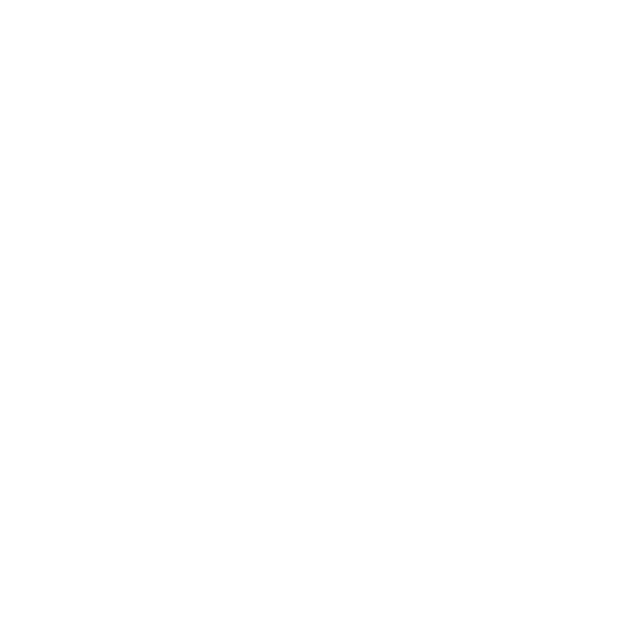
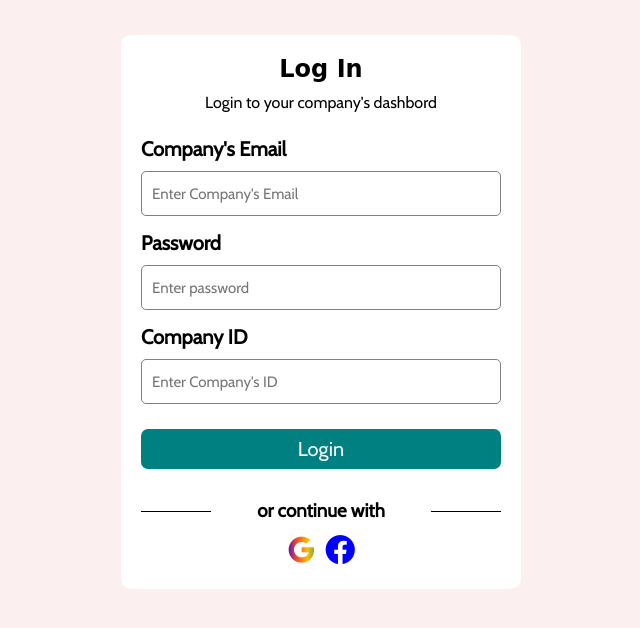
Before and after one commit to SixcoolZ/CLOCKIN-APP, a plain HTML site: page Organization/signIn/signIn.html in a window 1280 px wide. Shown: the whole page, without its empty margins (319-959 px from the left). Drawn offline with nearby package versions, Linux system fonts and the light colour scheme; a web font is replaced by a local one.

Commit message:
company login and dashboard

```diff
--- a/Organization/dashboard/dashboard.css
+++ b/Organization/dashboard/dashboard.css
@@ -0,0 +1,93 @@
+@import url('https://fonts.googleapis.com/css2?family=Cabin&family=Chonburi&display=swap');
+
+*{
+    margin: 0;
+    padding: 0;
+    box-sizing: border-box;
+    font-family: 'Cabin', sans-serif;
+
+}
+body{
+    background: hsla(0, 73%, 82%, 0.2);
+}
+
+#fullDashbord{
+    background: hsl(0, 0%, 100%);
+    width: 90%;
+    max-width: 500px;
+    margin: 40px auto 20px;
+    padding: 25px;
+    border-radius: 10px;
+    /* text-align: center; */
+}
+
+#header{
+    display: flex;
+    justify-content: space-between;
+}
+#header h2{
+    text-align: center;
+    font-family: 'Chonburi', cursive;
+    font-size: 30px;
+    letter-spacing: 0.2rem;
+}
+#leftHeader{
+    display: flex;
+    gap: 20px;
+}
+#leftHeader img{
+    width: 50px;
+    border-radius: 50%;
+}
+#leftHeader i{
+    font-size: 50px;
+    top: 0;
+    margin-top: 0;
+}
+
+
+
+  #features {
+    display: grid;
+    grid-template-columns: auto auto;
+    gap: 20px;
+    padding: 10px;
+    margin: 25px auto 0;
+
+ }
+
+ #features > div {
+    text-align: left;
+    padding: 20px 20px 10px;
+    border: 2px solid hsl(0, 0%, 0%);
+    border-radius: 15px;
+
+  }
+
+  .item1 {
+    grid-row-start: 1;
+    grid-row-end: 3;
+  }
+
+  .item1 i{
+    color:hsla(180, 100%, 25%, 1);
+    font-size: 50px;
+  }
+  .item1 p{
+    margin: 10px auto;
+    font-size: 20px;
+  }
+
+  #dailySignIns{
+    display:flex;
+    justify-content: space-between;
+    margin: 25px auto 0;
+  }
+  #displaySignIns{
+    display: flex;
+    gap: 5px;
+  }
+  #displaySignIns i{
+    font-size: 25px;
+    cursor: pointer;
+  }
--- a/Organization/dashboard/dashboard.html
+++ b/Organization/dashboard/dashboard.html
@@ -0,0 +1,54 @@
+<!DOCTYPE html>
+<html lang="en">
+<head>
+    <meta charset="UTF-8">
+    <meta name="viewport" content="width=device-width, initial-scale=1.0">
+    <title>company's dashboard</title>
+    <link rel="stylesheet" href="dashboard.css">
+    <link href='https://unpkg.com/boxicons@2.1.4/css/boxicons.min.css' rel='stylesheet'>
+</head>
+<body><main>
+    <main>
+</main>
+    <div id="fullDashbord">
+        <div id="header">
+            <h2>CLOCKIN</h2>
+            <div id="leftHeader">
+                <i class='bx bx-bell'></i>
+            <img src="/Images/profile icon.png" alt="icon">
+            </div>
+        </div>
+
+        <div id="features">
+            <div class="item1">
+                <i class='bx bxs-check-circle'></i>
+                <p>Company Code</p>
+                <h2>FL-0987</h2>
+            </div>
+
+            <div class="item2">
+                <p id="all-SignUps">Number of users</p>
+                <h2>65</h2>
+            </div>
+            <div class="item3">
+                <p>Today</p>
+                <h2 id="number-OfSignin-PerDay">30</h2>
+            </div>
+        </div>
+
+        <div id="dailySignIns">
+            <h2>Sign In for Today</h2>
+            <div id="displaySignIns">
+                <p>View All</p>
+                <i class='bx bx-chevron-down'></i>
+            </div>
+        </div>
+    </div>
+</main>
+
+
+
+
+<script src="dashboard.js"></script>
+</body>
+</html>
--- a/Organization/signIn/signIn.css
+++ b/Organization/signIn/signIn.css
@@ -0,0 +1,109 @@
+
+@import url('https://fonts.googleapis.com/css2?family=Cabin&family=Chonburi&display=swap');
+
+*{
+    margin: 0;
+    padding: 0;
+    box-sizing: border-box;
+    font-family: 'Cabin', sans-serif;
+
+}
+body{
+    background: hsla(0, 73%, 82%, 0.2);
+}
+#signin-Container{
+    background: hsl(0, 0%, 100%);
+    width: 90%;
+    max-width: 400px;
+    margin: 35px auto 10px;
+    padding: 20px;
+    text-align: center;
+    border-radius: 10px;
+
+}
+h2{
+    text-align: center;
+    font-family: 'Chonburi', cursive;
+}
+p{
+    text-align: center;
+    margin: 10px auto;
+}
+
+form{
+    margin: 25px auto 0 ;
+    text-align: left;
+}
+input{
+    width: 100%;
+    height: 45px;
+    font-size: 15px;
+    border-radius: 5px;
+    margin: 10px auto 15px;
+    outline: none;
+    border: 1px solid grey;
+    padding: 10px;
+}
+label{
+    font-size: 20px;
+    font-weight: bold;
+}
+
+button{
+    color: hsl(0, 0%, 100%);
+    background:hsla(180, 100%, 25%, 1);
+    font-size: 20px;
+    width: 100%;
+    outline: none;
+    border: none;
+    height: 40px;
+    border-radius: 7px;
+    margin: 10px auto 0;
+    cursor: pointer;
+}
+button:hover{
+    color:hsl(0, 0%, 100%);
+    background: hsl(230, 8%, 15%);
+}
+
+.hr-lines:before{
+    content:" ";
+    display: block;
+    height: 1px;
+    width: 70px;
+    position: absolute;
+    top: 50%;
+    left: 0;
+    background:hsl(0, 0%, 0%);
+  }
+
+  .hr-lines{
+    position: relative;
+    max-width: 500px;
+    margin: 30px auto 10px;
+    text-align: center;
+  }
+
+  .hr-lines:after{
+    content:" ";
+    height: 1px;
+    width: 70px;
+    background: hsl(0, 0%, 0%);
+    display: block;
+    position: absolute;
+    top: 50%;
+    right: 0;
+  }
+
+  i{
+    font-size: 35px;
+    cursor: pointer;
+    color: blue;
+  }
+
+  .bxl-google{
+    background: linear-gradient(to right, #0000FF,
+    #EA4335, #FBBC05, #34A853);
+    -webkit-text-fill-color: transparent;
+    -webkit-background-clip: text;
+  }
--- a/Organization/signIn/signIn.html
+++ b/Organization/signIn/signIn.html
@@ -0,0 +1,38 @@
+<!DOCTYPE html>
+<html lang="en">
+<head>
+    <meta charset="UTF-8">
+    <meta name="viewport" content="width=device-width, initial-scale=1.0">
+    <title>Company login</title>
+    <link rel="stylesheet" href="signIn.css">
+    <link href='https://unpkg.com/boxicons@2.1.4/css/boxicons.min.css' rel='stylesheet'>
+
+</head>
+<body>
+    <main>
+        <div id="signin-Container">
+            <h2>Log In</h2>
+            <p>Login to your company's dashbord</p>
+
+            <form action="">
+<label for="companyEmail">Company's Email</label>
+<input type="email" id="companyEmail" name ="companyEmail" value="" placeholder="Enter Company's Email" required>
+<label for="password">Password</label>
+<input type="password" id="companyPassword" name ="companyPassword" value="" placeholder="Enter password" required>
+<label for="companyId">Company ID</label>
+<input type="text" id="companyId" name="companyId"  placeholder="Enter Company's ID" value="" required>
+<button type="submit" id="continue">Login</button>
+ </form>
+ <h3 class="hr-lines">or continue with</h3>
+ <i class='bx bxl-google'></i>
+ <i class='bx bxl-facebook-circle'></i>
+
+        </div>
+    </main>
+
+
+
+
+    <script src="signIn.js"></script>
+</body>
+</html>
--- a/Organization/signUp/signUp.css
+++ b/Organization/signUp/signUp.css
@@ -1,4 +1,3 @@
-
   @import url('https://fonts.googleapis.com/css2?family=Cabin&family=Chonburi&display=swap');
 
 *{
@@ -14,10 +13,10 @@ body{
 #signup-Container{
     background: hsl(0, 0%, 100%);
     width: 90%;
-    max-width: 400px;
-    margin: 30px auto 20px;
-    padding: 20px;
-    text-align: center;
+    max-width: 500px;
+    margin: 40px auto 20px;
+    padding: 15px;
+    /* text-align: center; */
     border-radius: 10px;
 
 }
@@ -31,13 +30,13 @@ p{
 }
 
 form{
-    margin: 40px auto 0;
+    margin: 25px auto 0;
     text-align: left;
 }
 input{
     width: 100%;
-    height: 50px;
-    font-size: 20px;
+    height: 45px;
+    font-size: 15px;
     border-radius: 5px;
     margin: 10px auto 25px;
     outline: none;
@@ -45,22 +44,58 @@ input{
     padding: 10px;
 }
 label{
-    font-size: 20px;
+    font-size: 25px;
+    font-weight: bold;
 }
 
 button{
     color: hsl(0, 0%, 100%);
     background:hsla(180, 100%, 25%, 1);
-    ;
+    font-size: 20px;
     width: 100%;
     outline: none;
     border: none;
-    height: 40px;
+    height: 50px;
     border-radius: 7px;
-    margin: 20px auto 0;
+    margin: 0 auto;
     cursor: pointer;
 }
 
+button:hover{
+    color:hsl(0, 0%, 100%);
+    background: hsl(230, 8%, 15%);
+}
+#termsOfService{
+    display: flex;
+    gap: 15px;
+}
+
+#checkbox{
+    width: 7%;
+}
+
+strong{
+    cursor: pointer;
+}
+
+strong:hover{
+    color: hsl(241, 91%, 45%);
+    text-decoration: underline;
+}
+
+em{
+    color: hsla(180, 100%, 25%, 1);
+    padding: 10px;
+    font-weight: bolder;
+    cursor: pointer;
+
+}
+
+em:hover{
+    background: hsl(230, 8%, 15%);
+    border-radius: 10px;
+    color: hsl(0, 4%, 90%);
+}
 #authenticate{
     background: hsl(0, 0%, 100%);
     width: 90%;
@@ -78,3 +113,31 @@ button{
 #authenticate p{
     margin: 35px auto 10px;
 }
+#beforeDashboad{
+    background: hsl(0, 0%, 100%);
+    width: 90%;
+    max-width: 400px;
+    margin: 60px auto 0;
+    padding: 20px;
+    text-align: center;
+    border-radius: 10px;
+    font-family: 'Cabin', sans-serif;
+}
+#beforeDashboad h2{
+    font-family: 'Chonburi', cursive;
+    margin-top: auto auto 10px;
+    font-size: 40px;
+    letter-spacing: 5px;
+}
+#beforeDashboad i{
+    color: hsla(180, 100%, 25%, 1);
+    font-size: 200px;
+}
+
+#beforeDashboad p{
+    margin: 30px auto 0;
+}
+
+#beforeDashboad button{
+    margin: 70px auto 50px;
+}
--- /dev/null
+++ b/signUp-Options/signup-options.css
@@ -0,0 +1,56 @@
+@import url('https://fonts.googleapis.com/css2?family=Cabin&family=Chonburi&display=swap');
+
+*{
+    margin: 0;
+    padding: 0;
+    box-sizing: border-box;
+    font-family: 'Cabin', sans-serif;
+
+}
+body{
+    background: hsla(0, 73%, 82%, 0.2);
+}
+#signupOption-Container{
+    background: hsl(0, 0%, 100%);
+    width: 90%;
+    max-width: 500px;
+    margin: 80px auto 20px;
+    padding: 15px;
+    text-align: center;
+    border-radius: 10px;
+
+}
+
+h1{
+    font-family: 'Chonburi', cursive;
+    font-size: 45px;
+    letter-spacing: 5px;
+}
+p{
+    margin: 35px auto 100px;
+    font-size: 20px;
+}
+#btn{
+    margin: 0 auto 80px;
+    padding: 25px;
+}
+button{
+
+    background:hsla(180, 100%, 25%, 1);
+    font-size: 20px;
+    width: 100%;
+    outline: none;
+    border: none;
+    height: 50px;
+    border-radius: 7px;
+    margin: 5px auto;
+    cursor: pointer;
+}
+button a{
+    color: hsl(0, 0%, 100%);
+    text-decoration: none;
+}
+button:hover{
+    color:hsl(0, 0%, 100%);
+    background: hsl(230, 8%, 15%);
+}
```
Also changed, not shown: Organization/signUp/confirmation.html (+1 -1 lines), Organization/signUp/proceedToDashbord.html (added, +19 -0 lines), Organization/signUp/signUp.html (+11 -5 lines), Organization/signUp/signUp.js (+21 -0 lines), signUp-Options/signupOptions.html (added, +21 -0 lines), Images/profile icon.png (added).
